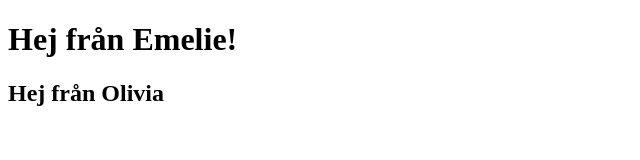
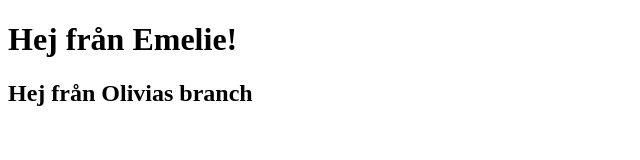
Before and after one commit to miamua/Git-collaboration, a plain HTML site: page index.html in a window 1280 px wide. Shown: the whole page, without its empty margins (0-640 px from the left). Drawn offline with Linux system fonts and the light colour scheme.

Commit message:
från olivia

```diff
--- a/index.html
+++ b/index.html
@@ -7,7 +7,7 @@
     <meta name="viewport" content="width=device-width, initial-scale=1.0">
     <title>Document</title>
     <h1>Hej från Emelie!</h1>
-    <h2>Hej från Olivia</h2>
+    <h2>Hej från Olivias branch</h2>
 </head>
 
 <body>
```
